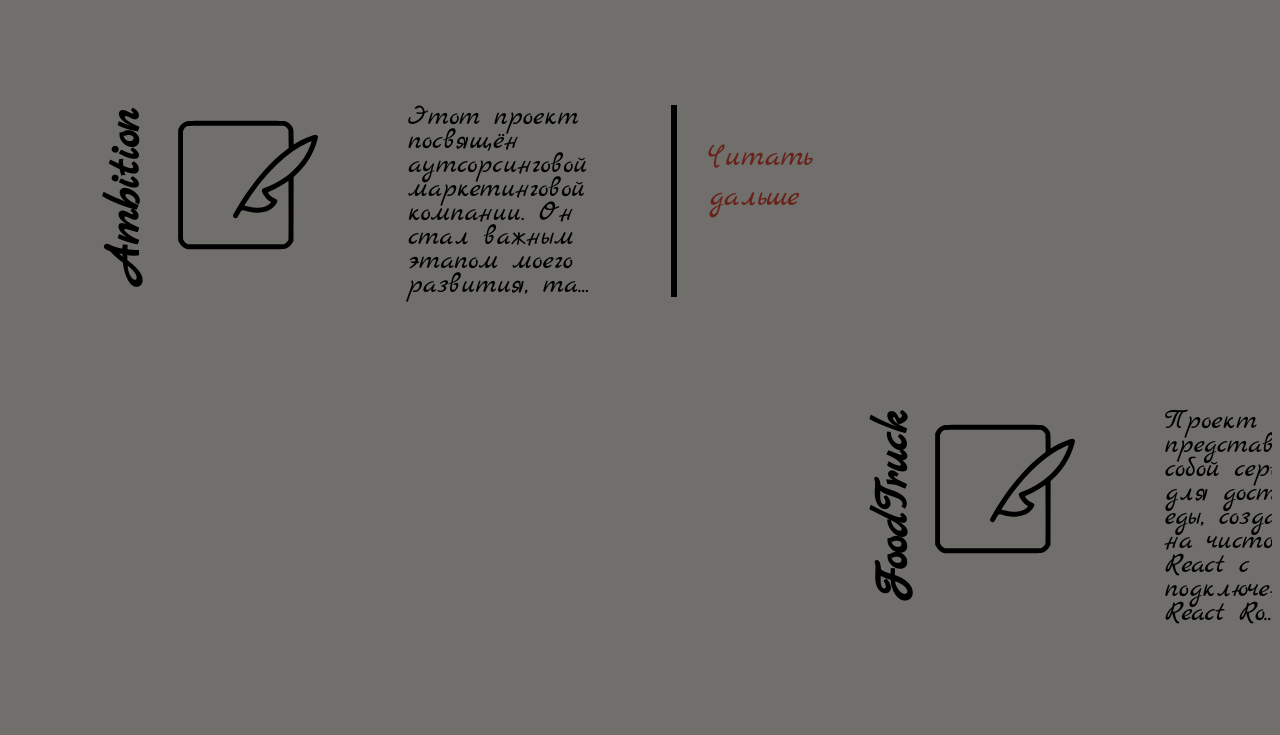
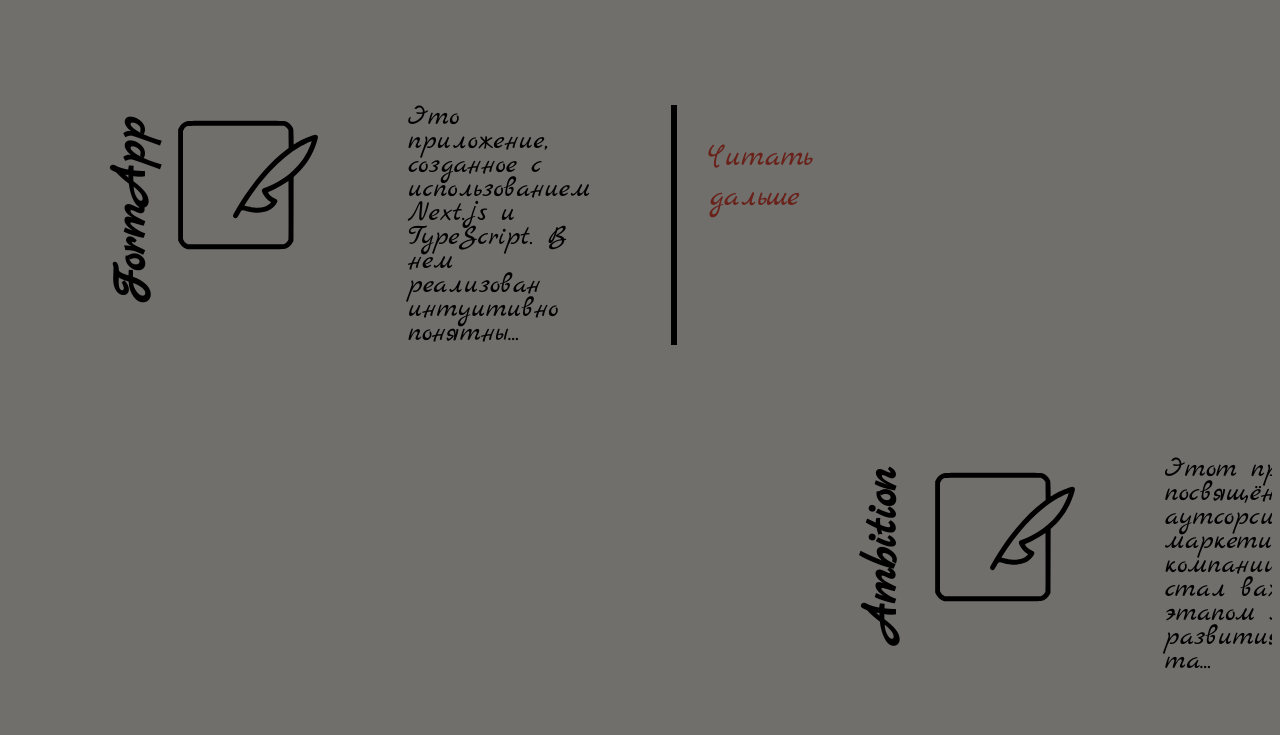
Before and after one commit to Rina2316/my-portfolio, a Next.js app: page / in a window 1280 px wide. Shown: the part 5419-6154 px from the top of the page. Built offline with nearby package versions, Linux system fonts and the light colour scheme.

Commit message:
formapp link added

```diff
--- a/src/components/Works/projects.ts
+++ b/src/components/Works/projects.ts
@@ -20,6 +20,11 @@
 	  link: 'https://rina2316.github.io/OnTop/',
 	},
 	{
+		name: 'FormApp',
+		description: 'Это приложение, созданное с использованием Next.js и TypeScript. В нем реализован интуитивно понятный интерфейс формы, который включает в себя  логику валидации и строгую проверку типов данных, обеспечивая надежность и точность ввода информации. Одной из особенностей приложения является динамическая пагинация. На первой странице она активируется только после успешного заполнения всех обязательных полей, что позволяет пользователю завершить форму поэтапно и без ошибок. На остальных страницах, представляющих собой заполнители, пагинация функционирует в стандартном режиме, обеспечивая плавный и удобный переход между шагами. Кроме того, в приложении предусмотрена адаптивная верстка, что гарантирует его корректное отображение и удобство использования на различных устройствах',
+		link: 'https://rina2316.github.io/FORMA-app/',
+	 },
+	{
 		name: 'Ambition',
 		description: 'Этот проект посвящён аутсорсинговой маркетинговой компании. Он стал важным этапом моего развития, так как здесь я не только работала над техническими аспектами, но и наладила взаимодействие с клиентом: устанавливались чёткие сроки, понимались ожидания, проводились консультации.Я также принимала активное участие в разработке дизайна, полностью учитывая пожелания клиента. Проект был реализован на Angular с использованием таких библиотек, как rxjs и ngx-toastr.',
 		link: 'https://rina2316.github.io/ambition-project/',
```
